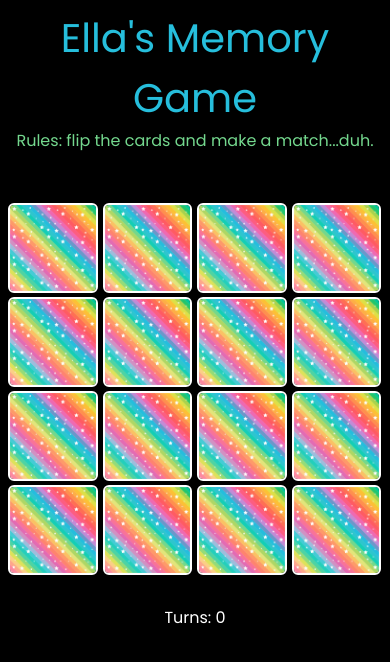
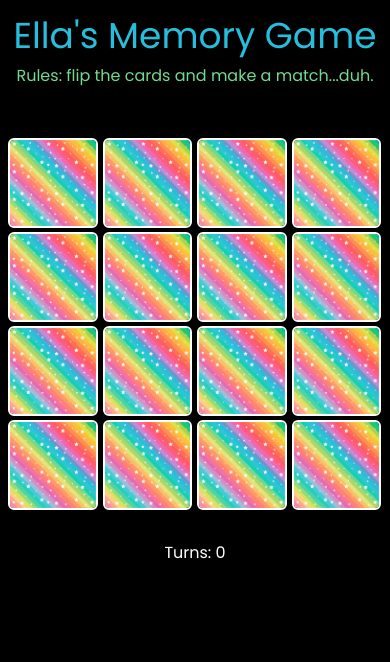
Before and after one commit to elta79/memory-game, a React (Vite) app: page / in a window 390 px wide. Shown: the top 662 px of the page. Built offline with nearby package versions, Linux system fonts and the light colour scheme.

Commit message:
set time out and font size
change set time out to 1500
change font size title for mobile.

```diff
--- a/src/App.css
+++ b/src/App.css
@@ -138,7 +138,7 @@
 /* iphone */
 @media (max-width: 480px) {
   .title{
-    font-size: 2.5rem;
+    font-size: 2.25rem;
   }
 
   .rules{
--- a/src/components/Gameboard.jsx
+++ b/src/components/Gameboard.jsx
@@ -73,7 +73,7 @@
   useEffect(() =>{
     console.log("matched count", matchedCount)
     if (matchedCount === 8){
-      setTimeout(() => setOpen(true), 1000)
+      setTimeout(() => setOpen(true), 1500)
     }
   }, [matchedCount])
 
```
